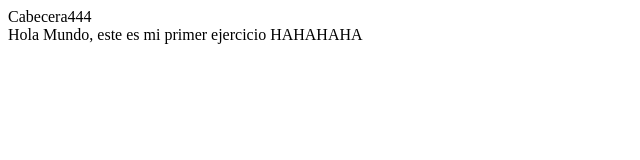
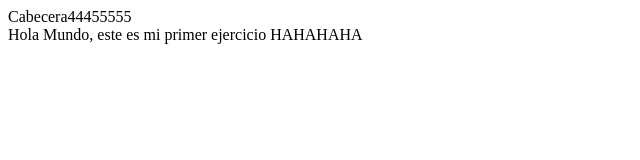
Before and after one commit to Patri-EGG/Pair-programing-equipo1, a plain HTML site: page modulo-1-leccion-01-ejericio-1/index.html in a window 1280 px wide. Shown: the full height of the page, 0-640 px from the left. Drawn offline with Linux system fonts and the light colour scheme.

Commit message:
Add web page

```diff
--- a/modulo-1-leccion-01-ejericio-1/index.html
+++ b/modulo-1-leccion-01-ejericio-1/index.html
@@ -6,7 +6,7 @@
     <title>Document</title>
 </head>
 <body>
-    <header>Cabecera444</header>
+    <header>Cabecera44455555</header>
     Hola Mundo, este es mi primer ejercicio HAHAHAHA
 </body>
 </html>
```
Also changed, not shown: 1 other file.
